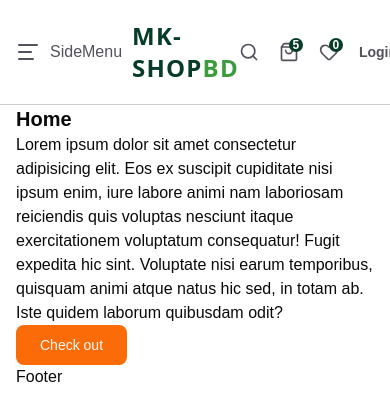
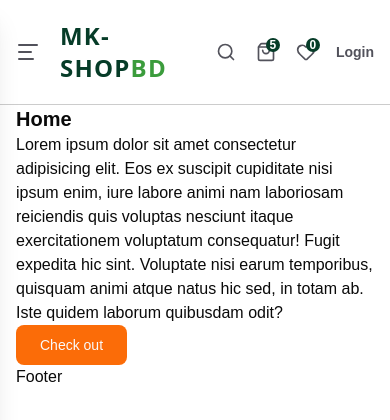
Before and after one commit to mkError420/e-Commerce-by-MK, a Next.js app: page / in a window 390 px wide. Shown: the top 420 px of the page. Built offline with nearby package versions, Linux system fonts and the light colour scheme.

Commit message:
mobile navbar create

```diff
--- a/app/globals.css
+++ b/app/globals.css
@@ -146,4 +146,7 @@
   .hoverEffect{
     @apply transition-all duration-300 ease-in-out;
   }
+  button{
+    @apply hover:cursor-pointer
+  }
 }
--- a/components/Logo.tsx
+++ b/components/Logo.tsx
@@ -2,10 +2,10 @@
 import Link from 'next/link'
 import React from 'react'
 
-const Logo = ({className}:{className?:string}) => {
+const Logo = ({className,spanDesign}:{className?:string,spanDesign?:string}) => {
   return <Link href={"/"}>
     <h2 className={cn("text-2xl text-shop_dark_green font-black tracking-wider uppercase hover:text-shop_light_green hoverEffect group font-sans",className)}>
-      MK-SHOP<span className='text-shop_light_green group-hover:text-shop_dark_green hoverEffect'>BD</span>
+      MK-SHOP<span className={cn("text-shop_light_green group-hover:text-shop_dark_green hoverEffect",spanDesign)}>BD</span>
     </h2>
   </Link>
 }
--- a/components/MobileMenu.tsx
+++ b/components/MobileMenu.tsx
@@ -10,8 +10,11 @@
       <button onClick={()=>setIsSidebarOpen(!isSidebarOpen)}>
         <AlignLeft className='hover:text-darkColor hoverEffect md:hidden hover:cursor-pointer'/>
       </button>
-      <div>
-        <SideMenu/>
+      <div className='md:hidden'>
+        <SideMenu
+          isOpen={isSidebarOpen}
+          onClose={()=>setIsSidebarOpen (false)}
+        />
       </div>
     </>
   )
--- a/components/SideMenu.tsx
+++ b/components/SideMenu.tsx
@@ -1,9 +1,35 @@
-import React from 'react'
+import React, { FC } from 'react'
+import Logo from './Logo';
+import { X } from 'lucide-react';
+import Link from 'next/link';
+import { headerData } from '@/constants/data';
+interface SidebarProps {
+  isOpen: boolean;
+  onClose: () => void;
+}
 
-const SideMenu = () => {
+const SideMenu:FC<SidebarProps> = ({isOpen, onClose}) => {
   return (
-    <div>
-      SideMenu
+    <div className={`fixed inset-y-0 h-screen left-0 z-50 w-full bg-black/50 text-white/80 shadow-xl
+    ${isOpen?"translate-x-0":"-translate-x-full"
+    } hoverEffect`}
+  >
+      <div className='min-w-72 max-w-96 bg-black h-screen p-10 border-r border-r-shop_light_green flex flex-col gap-6'>
+        <div className='flex items-center justify-between gap-5'>
+          <Logo className='text-white' spanDesign="group-hover:text-white" />
+          <button onClick={onClose} className='hover:text-shop_light_green hoverEffect'>
+            <X/>
+          </button>
+        </div>
+
+        <div>
+          {headerData?.map((item)=>(
+           <Link href={item?.link} key={item?.title}>
+           {item.title}
+           </Link>
+          ))}
+        </div>
+      </div>
     </div>
   )
 }
```
